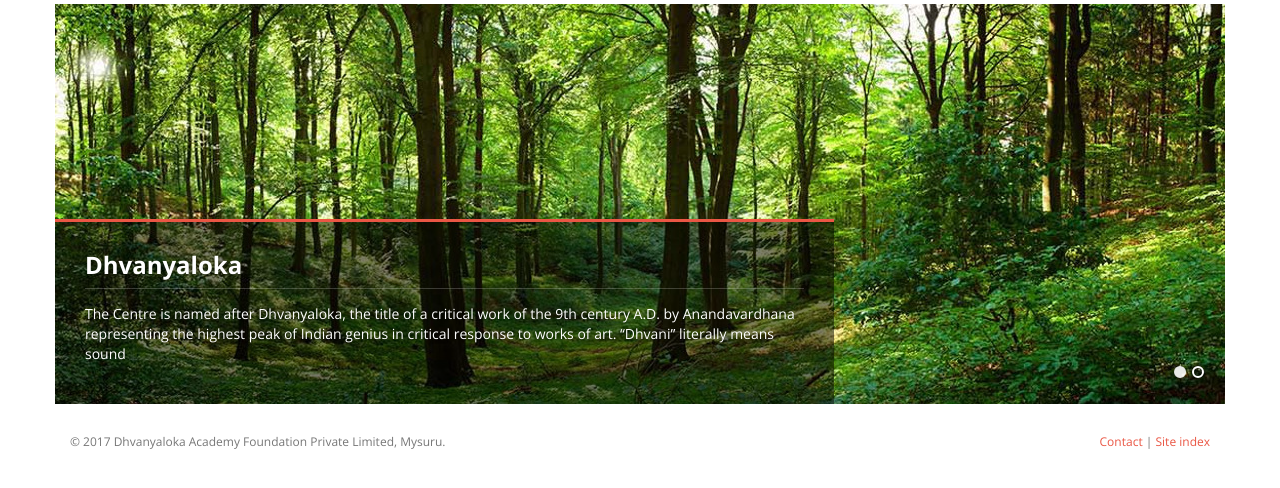
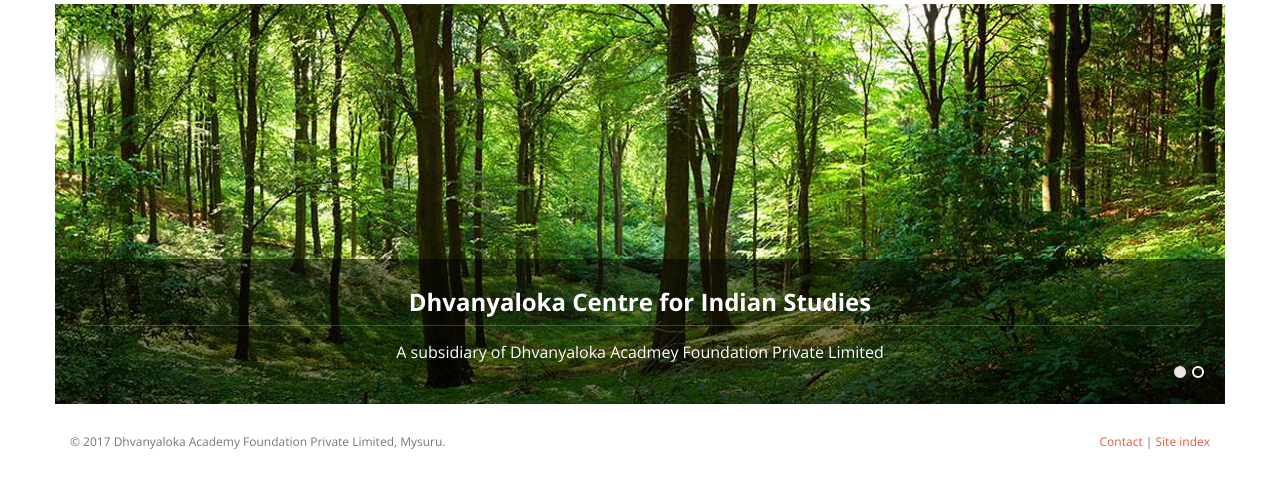
Before and after one commit to SrirangaDigital/dhvanyaloka-mvc, a PHP site: the page made by application/views/carousel.php in a window 1280 px wide. Shown: the part 136-624 px from the top of the page. Run offline with PHP 8.4, Linux system fonts and the light colour scheme; the template is opened without the code that fills it, so the values that code supplies are empty; some libraries are stand-ins or nearby versions.

Commit message:
carousel updated

```diff
--- a/application/views/carousel.php
+++ b/application/views/carousel.php
@@ -11,16 +11,16 @@
                 <div class="carousel-inner">
                     <div class="item active">
                         <img src="<?=PUBLIC_URL?>images/stock/trees.jpg" alt="Dhvanyaloka">
-                        <div class="override-carousel-caption pos-2-3-left scheme-dark">
+                        <div class="override-carousel-caption pos-c-full scheme-dark">
                             <div class="caption-content">
-                                <h3 class="caption-title">Dhvanyaloka</h3>
-                                <p>The Centre is named after Dhvanyaloka, the title of a critical work of the 9th century A.D. by Anandavardhana representing the highest peak of Indian genius in critical response to works of art. “Dhvani” literally means sound</p>
+                                <h3 class="caption-title">Dhvanyaloka Centre for Indian Studies</h3>
+                                <p>A subsidiary of Dhvanyaloka Acadmey Foundation Private Limited</p>
                             </div>
                         </div>
                     </div>
                     <div class="item">
                         <img src="<?=PUBLIC_URL?>images/stock/awards.jpg" alt="Awards">
-                        <div class="override-carousel-caption pos-2-3-left scheme-dark">
+                        <div class="override-carousel-caption pos-c-full scheme-dark">
                             <div class="caption-content">
                                 <h3 class="caption-title">Dhvanyaloka</h3>
                                 <p>The Centre is dedicated to the renewal of this rich potential in our approach to work of art. Svalpam Apyasya Dharmasya!</p>
--- a/public/css/carousel.css
+++ b/public/css/carousel.css
@@ -66,9 +66,10 @@
 }
 .override-carousel-caption {
     position: absolute;
-    border-top: 3px solid #ea5644;
+    /*border-top: 3px solid #ea5644;*/
 }
 .caption-content {
+    font-size: 16px;
     padding: 30px;
 }
 .caption-title {
```
